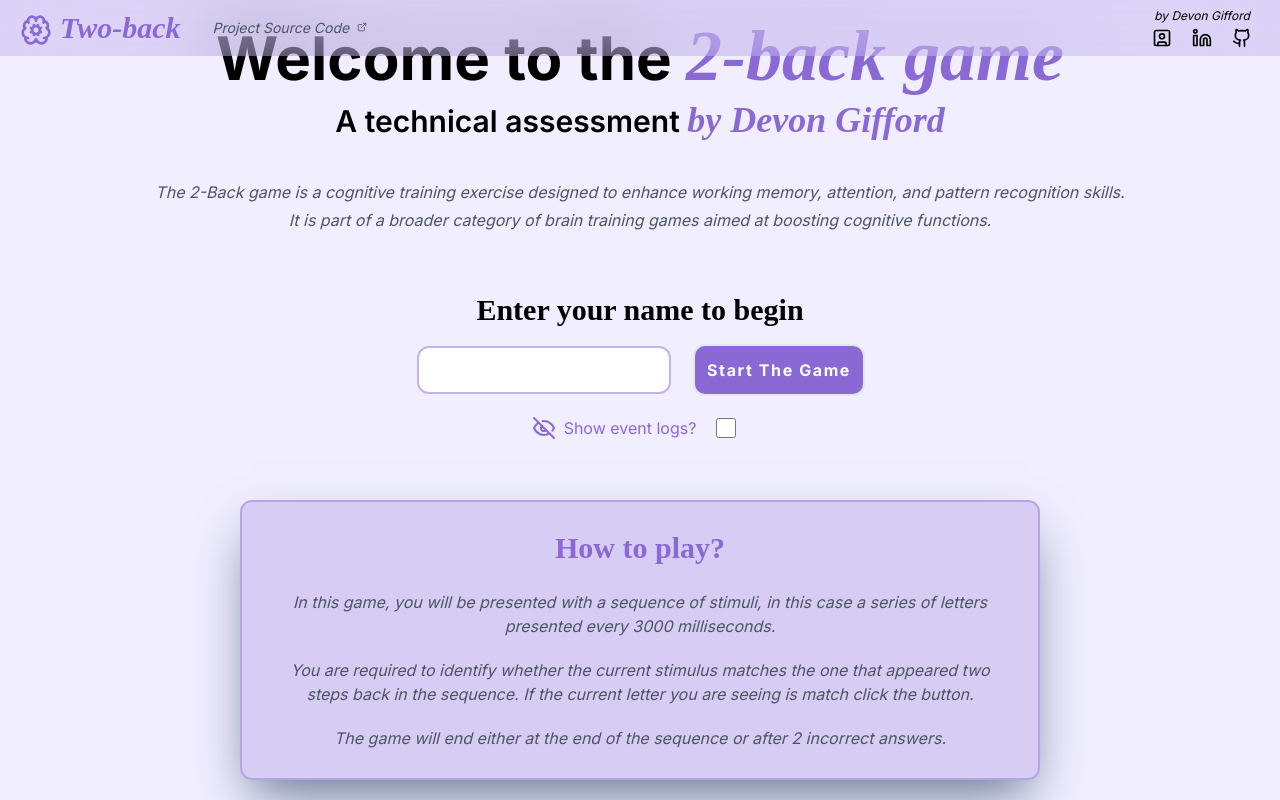
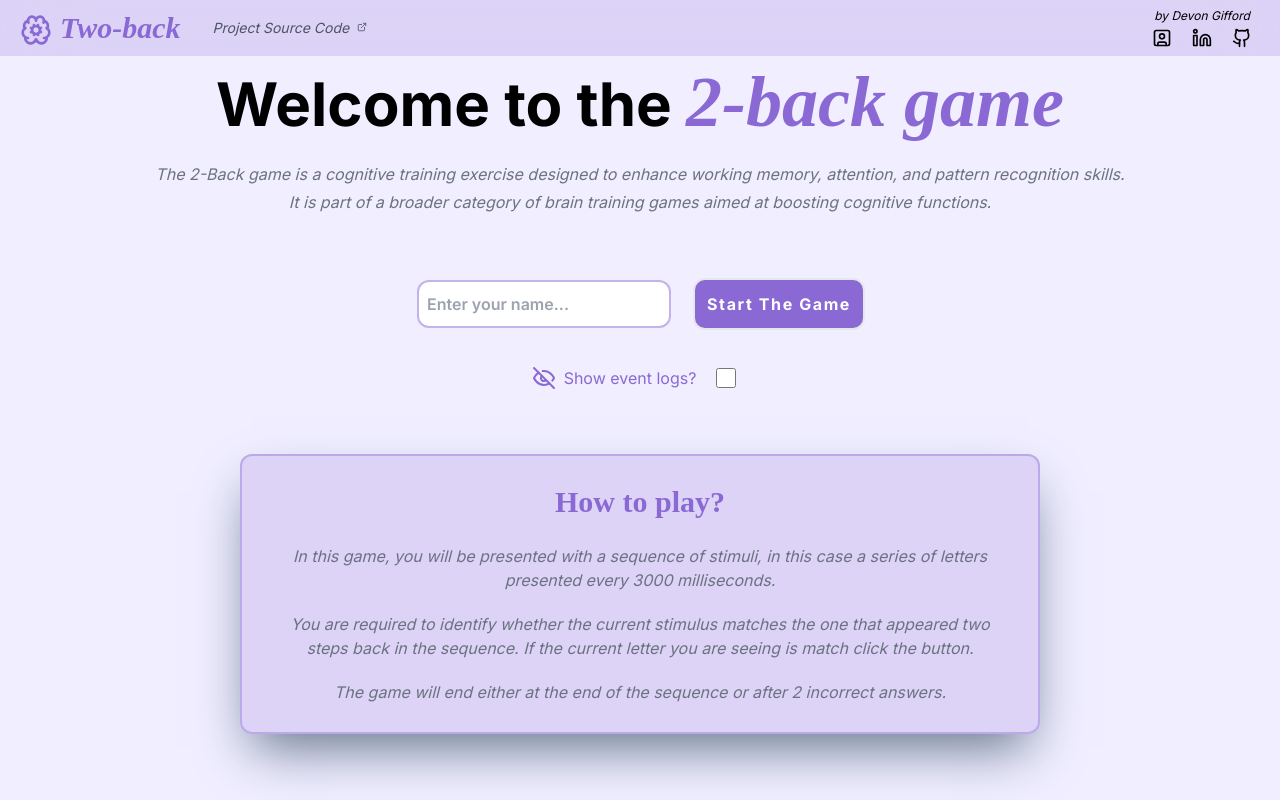
Before and after one commit to DevonGifford/Thymia, a Next.js app: page / in a window 1280 px wide. Built offline with nearby package versions, Linux system fonts and the light colour scheme.

Commit message:
refactor: merge user context and hook into single file

```diff
--- a/src/app/api/events/route.ts
+++ b/src/app/api/events/route.ts
@@ -3,9 +3,14 @@ import { NextResponse } from "next/server";
 
 export async function POST(req: NextRequest) {
   try {
-    return NextResponse.json({ success:  `${req.body} event logged successfully` }, { status: 200 });
+    return NextResponse.json(
+      { success: `${req.body} event logged successfully` },
+      { status: 200 },
+    );
   } catch (error) {
-    // Handle errors, if any
-    return NextResponse.json({ error: "Something went wrong" }, { status: 405 });
+    return NextResponse.json(
+      { error: "Something went wrong" },
+      { status: 405 },
+    );
   }
 }
--- a/src/app/game/page.tsx
+++ b/src/app/game/page.tsx
@@ -2,7 +2,7 @@
 
 import { useEffect, useState } from "react";
 import { useRouter } from "next/navigation";
-import { useUserContext } from "@/src/contexts/UserContext";
+import { useUserContext } from "@/src/contexts/UserContextProvider";
 import { sendAnalyticsEvent } from "@/src/utils/analytics";
 
 import Button from "../../components/Button";
@@ -48,13 +48,13 @@ const GamePage = () => {
       user.setCorrectAnswer(user.correctAnswer + 1);
       sendAnalyticsEvent(
         user.showAnalytics,
-        "Attempt button clicked - Correct Answer ✅",
+        "Attempt button clicked - Correct Answer ✅"
       );
     } else {
       user.setWrongAnswer(user.wrongAnswer + 1);
       sendAnalyticsEvent(
         user.showAnalytics,
-        "Attempt button clicked - Wrong answer ❌",
+        "Attempt button clicked - Wrong answer ❌"
       );
     }
   };
--- a/src/app/layout.tsx
+++ b/src/app/layout.tsx
@@ -1,9 +1,9 @@
 import { Toaster } from "react-hot-toast";
-import UserContextProvider from "../providers/UserContextProvider";
 import NavBar from "../components/Navbar";
 import type { Metadata } from "next";
 import { Inter } from "next/font/google";
 import "./globals.css";
+import UserContextProvider from "../contexts/UserContextProvider";
 
 const inter = Inter({ subsets: ["latin"] });
 
--- a/src/app/page.tsx
+++ b/src/app/page.tsx
@@ -5,19 +5,19 @@ import toast from "react-hot-toast";
 import { useRouter } from "next/navigation";
 import { SubmitHandler, useForm } from "react-hook-form";
 import { zodResolver } from "@hookform/resolvers/zod";
+import { sendAnalyticsEvent } from "../utils/analytics";
+import { useUserContext } from "../contexts/UserContextProvider";
 import { Eye, EyeOff } from "lucide-react";
 import Button from "../components/Button";
 import Heading from "../components/Heading";
-import { useUserContext } from "../contexts/UserContext";
-import { sendAnalyticsEvent } from "../utils/analytics";
 
 const UsernameSchema = z.object({
   username: z
     .string()
-    .nonempty({ message: "⚠ Username cannot be empty" })
-    .min(3, { message: "⚠ Username is too short" })
-    .max(14, { message: "⚠ Username is too long" }),
-  // 🎯 prevent special characters too?
+    .trim()
+    .min(1, { message: "Username is required" })
+    .min(3, { message: "Username is too short" })
+    .max(14, { message: "Username is too long" }),
 });
 type UsernameSchemaType = z.infer<typeof UsernameSchema>;
 
@@ -25,7 +25,6 @@ export default function Home() {
   const router = useRouter();
   const user = useUserContext();
 
-  //✅ Handle form submission - helping cut wasted api calls
   const {
     register,
     handleSubmit,
@@ -33,16 +32,16 @@ export default function Home() {
     clearErrors,
   } = useForm<UsernameSchemaType>({
     resolver: zodResolver(UsernameSchema),
-    mode: "onBlur",
+    mode: "onSubmit",
     reValidateMode: "onChange",
     shouldFocusError: true,
+    delayError: 400,
   });
 
-  //✅ Handle Submit - managing the callback URL
   const onSubmit: SubmitHandler<UsernameSchemaType> = async (data) => {
     sendAnalyticsEvent(user.showAnalytics, "login button clicked");
     try {
-      user.setUsername(data.username.trim());
+      user.setUsername(data.username);
       user.resetGame();
       router.push("./game");
       sendAnalyticsEvent(user.showAnalytics, "Username set & GameStarted");
@@ -51,27 +50,20 @@ export default function Home() {
     }
   };
 
-  //✅ Handle toggle analytics events - toast notification current status onClick
   const handleAnalyticsToggle = () => {
     user.setShowAnalytics(!user.showAnalytics);
     if (user.showAnalytics) {
-      sendAnalyticsEvent(true, "Set showAnalytics to False");
+      toast.error("Event Logs: OFF");
     } else {
-      sendAnalyticsEvent(true, "Set showAnalytics to True");
+      toast.success("Event Logs: ON");
     }
   };
 
   return (
-    <>
-      <Heading
-        headingBlack="Welcome to the "
-        headingColor="2-back game"
-        subHeadingBlack="A technical assessment"
-        subHeadingColor="by Devon Gifford"
-      />
-
-      <div className="flex flex-col gap-5 justify-center ">
-        <div className="flex flex-col text-center gap-1 italic text-gray-600">
+    <div className="flex flex-col gap-10 md:gap-16 justify-center items-center">
+      <div>
+        <Heading headingBlack="Welcome to the" headingColor="2-back game" />
+        <section className="flex flex-col text-center gap-1 italic text-gray-500 pt-4">
           <p>
             The 2-Back game is a cognitive training exercise designed to enhance
             working memory, attention, and pattern recognition skills.
@@ -80,20 +72,19 @@ export default function Home() {
             It is part of a broader category of brain training games aimed at
             boosting cognitive functions.
           </p>
+        </section>
       </div>
 
+      <article>
         <form
           onSubmit={handleSubmit(onSubmit)}
-          className="flex flex-col items-center gap-2 pt-10"
+          className="flex flex-col items-center gap-2"
         >
-          <h2 className="text-3xl text-center font-semibold font-thymia-title pb-2 ">
-            Enter your name to begin
-          </h2>
-
           <div className="flex flex-col md:flex-row justify-start gap-5">
             <input
               type="text"
               role="username-input"
+              placeholder="Enter your name..."
               onKeyDown={() => clearErrors()}
               className="p-2 text-black font-semibold m-0.5 rounded-xl border-2 border-thymia-purple border-opacity-50 focus:border-thymia-purple"
               {...register("username")}
@@ -102,14 +93,16 @@ export default function Home() {
             <Button text="Start The Game" buttonType="submit" />
           </div>
 
+          <div className="flex h-4 md:w-full md:pl-2">
             {errors.username && (
-            <span className="relative text-red-700 text-base font-semibold pt-2 text-center sm:text-left">
+              <span className="relative text-red-500 text-sm font-semibold sm:text-left -translate-y-1.5">
                 {errors.username.message}
               </span>
             )}
+          </div>
         </form>
 
-        <div className="flex flex-row w-full text-thymia-purple pb-10 items-center justify-center text-center">
+        <aside className="flex flex-row w-full text-thymia-purple items-center justify-center text-center pt-3">
           <label className="flex cursor-pointer gap-2 items-center justify-center w-full">
             <span className="sm:text-left">
               {user.showAnalytics ? <Eye /> : <EyeOff />}
@@ -125,30 +118,29 @@ export default function Home() {
               style={{ width: "20px", height: "20px" }}
             />
           </label>
-        </div>
+        </aside>
+      </article>
 
-        <div className="flex flex-col gap-6 text-center border-2 border-thymia-purple rounded-xl border-opacity-40 bg-thymia-purple bg-opacity-25 p-7 sm:mx-10 md:mx-40 shadow-slate-500 shadow-2xl">
+      <section className="flex flex-col gap-6 text-center border-2 border-thymia-purple rounded-xl border-opacity-40 bg-thymia-purple bg-opacity-20 p-7 sm:mx-10 md:mx-40 shadow-slate-500 shadow-2xl">
         <h3 className="text-2xl md:text-3xl font-bold text-thymia-purple font-thymia-title">
           How to play?
         </h3>
-
-          <ul className="flex flex-col gap-5 italic text-gray-600 w-full max-w-5xl">
+        <ul className="flex flex-col gap-5 italic text-gray-500 w-full max-w-5xl">
           <li>
             In this game, you will be presented with a sequence of stimuli, in
             this case a series of letters presented every 3000 milliseconds.
           </li>
           <li>
             You are required to identify whether the current stimulus matches
-              the one that appeared two steps back in the sequence. If the
-              current letter you are seeing is match click the button.
+            the one that appeared two steps back in the sequence. If the current
+            letter you are seeing is match click the button.
           </li>
           <li>
             The game will end either at the end of the sequence or after 2
             incorrect answers.
           </li>
         </ul>
+      </section>
     </div>
-      </div>
-    </>
   );
 }
--- a/src/app/results/page.tsx
+++ b/src/app/results/page.tsx
@@ -4,8 +4,8 @@ import React from "react";
 
 import Button from "../../components/Button";
 import Heading from "../../components/Heading";
-import { useUserContext } from "@/src/contexts/UserContext";
 import { sendAnalyticsEvent } from "@/src/utils/analytics";
+import { useUserContext } from "@/src/contexts/UserContextProvider";
 
 const ResultsPage = () => {
   const user = useUserContext();
--- a/src/components/Heading.tsx
+++ b/src/components/Heading.tsx
@@ -1,8 +1,8 @@
 type HeadingProps = {
   headingBlack: string;
   headingColor: string | undefined;
-  subHeadingBlack: string;
-  subHeadingColor: string;
+  subHeadingBlack?: string;
+  subHeadingColor?: string;
 };
 
 export default function Heading({
@@ -16,15 +16,19 @@ export default function Heading({
       <h1 className="text-4xl md:text-5xl lg:text-6xl font-bold pb-2">
         {headingBlack}{" "}
         <span className="text-5xl md:text-6xl lg:text-7xl text-thymia-purple font-thymia-title italic">
+          {" "}
           {headingColor}
         </span>
       </h1>
+      {subHeadingBlack && (
         <h2 className="text-xl md:text-2xl lg:text-3xl font-semibold">
           {subHeadingBlack}{" "}
           <span className="text-2xl md:text-3xl lg:text-4xl text-thymia-purple font-thymia-title italic">
+            {" "}
             {subHeadingColor}
           </span>
         </h2>
+      )}
     </header>
   );
 }
--- a/src/contexts/UserContext.ts
+++ /dev/null
@@ -1,35 +0,0 @@
-import { createContext, Dispatch, SetStateAction, useContext } from "react";
-
-interface UserContextType {
-  username?: string | undefined;
-  setUsername: Dispatch<SetStateAction<string | undefined>>;
-
-  correctAnswer: number;
-  setCorrectAnswer: Dispatch<SetStateAction<number>>;
-
-  wrongAnswer: number;
-  setWrongAnswer: Dispatch<SetStateAction<number>>;
-
-  showAnalytics: boolean;
-  setShowAnalytics: Dispatch<SetStateAction<boolean>>;
-
-  resetGame: () => void;
-}
-
-export const UserContext = createContext<UserContextType>({
-  username: undefined,
-  setUsername: () => null,
-  correctAnswer: 0,
-  setCorrectAnswer: () => null,
-  wrongAnswer: 0,
-  setWrongAnswer: () => null,
-  showAnalytics: false,
-  setShowAnalytics: () => null,
-  resetGame: () => null,
-});
-
-export function useUserContext() {
-  const user = useContext(UserContext);
-
-  return user;
-}
--- a/src/utils/analytics.ts
+++ b/src/utils/analytics.ts
@@ -3,7 +3,7 @@ import toast from "react-hot-toast";
 
 export const sendAnalyticsEvent = async (
   showAnalytics: boolean,
-  eventName: string
+  eventName: string,
 ) => {
   try {
     console.log("🧪SEND ANALYTICS EVENT");
```
Also changed, not shown: src/contexts/UserContextProvider.tsx (renamed from src/providers/UserContextProvider.tsx, +37 -6 lines). Lines whose indentation alone changed are shown as unchanged.
